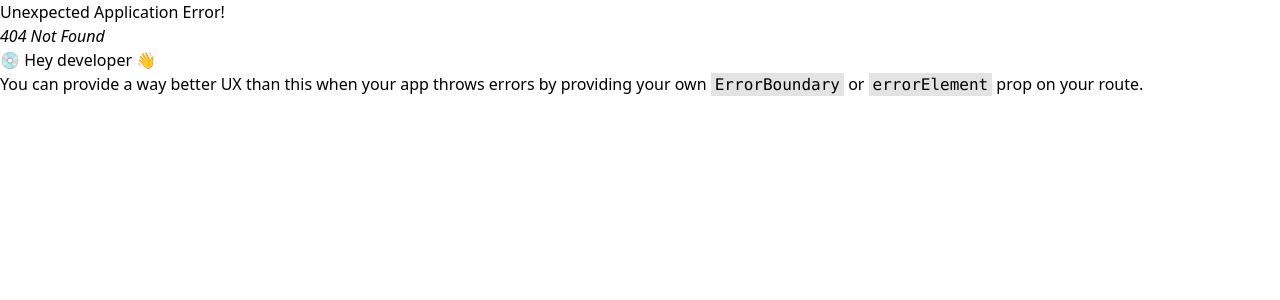
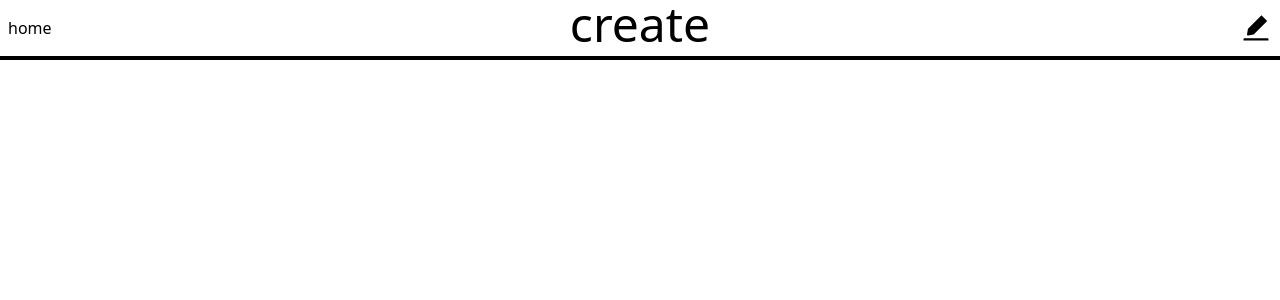
Before and after one commit to kolton-musgrove/Brackets, a React (Create React App) app: page /brackets/create in a window 1280 px wide. Before the commit this address had no page. Shown: the top 300 px of the page. Built offline with nearby package versions, Linux system fonts and the light colour scheme.

Commit message:
more inital work (not complete)

```diff
--- a/package.json
+++ b/package.json
@@ -10,6 +10,7 @@
     "@types/node": "^16.18.12",
     "@types/react": "^18.0.28",
     "@types/react-dom": "^18.0.11",
+    "iso-fns2": "npm:iso-fns@^2.0.0-alpha.15",
     "localforage": "^1.10.0",
     "match-sorter": "^6.3.1",
     "react": "^18.2.0",
@@ -19,6 +20,7 @@
     "react-scripts": "5.0.1",
     "sort-by": "^1.2.0",
     "typescript": "^4.9.5",
+    "uuid": "^9.0.0",
     "web-vitals": "^2.1.4"
   },
   "scripts": {
@@ -46,6 +48,7 @@
     ]
   },
   "devDependencies": {
+    "@types/uuid": "^9.0.1",
     "tailwind": "^4.0.0",
     "tailwindcss": "^3.2.7"
   }
--- /dev/null
+++ b/src/components/action-box.tsx
@@ -0,0 +1,11 @@
+import React from "react"
+
+export function ActionBox(props: any) {
+  return (
+    <div className="flex flex-col items-center justify-center w-full h-full">
+      <div className="flex flex-col items-center justify-center w-full h-full">
+        {props.children}
+      </div>
+    </div>
+  )
+}
--- a/src/components/index.ts
+++ b/src/components/index.ts
@@ -1,4 +1,7 @@
 import { Header } from "./header"
 import { IconButton } from "./icon-button"
+import { ActionBox } from "./action-box"
+import { Team, TeamSchema } from "./team"
 
-export { Header, IconButton }
+export type { TeamSchema }
+export { Header, IconButton, ActionBox, Team }
--- /dev/null
+++ b/src/components/team.tsx
@@ -0,0 +1,20 @@
+import React from "react"
+import { ActionBox } from "./index"
+import { Iso } from "iso-fns2"
+
+export type TeamSchema = {
+  id: string
+  name: string
+  createdDate: Iso.Instant
+  lastModifiedDate: Iso.Instant
+}
+
+export function Team(props: any) {
+  return (
+    <ActionBox>
+      <div className="flex flex-col items-center justify-center w-full h-full">
+        <h1 className="text-4xl font-bold">Team</h1>
+      </div>
+    </ActionBox>
+  )
+}
--- /dev/null
+++ b/src/pages/bracket.tsx
@@ -0,0 +1,37 @@
+import React from "react"
+import { Header } from "../components"
+import { useParams } from "react-router-dom"
+import { Iso } from "iso-fns2"
+import { TeamSchema } from "../components/team"
+
+export type BracketSchema = {
+  id: string
+  name: string
+  teams: TeamSchema[]
+  createdDate: Iso.Instant
+  lastModifiedDate: Iso.Instant
+}
+
+export function Bracket() {
+  const { id } = useParams()
+
+  console.log(id)
+
+  return (
+    <>
+      <Header
+        title={id}
+        leftIcon={{
+          link: "/",
+          alt: "back",
+          icon: "home"
+        }}
+        rightIcon={{
+          link: "",
+          alt: "edit bracket",
+          icon: "edit"
+        }}
+      />
+    </>
+  )
+}
--- /dev/null
+++ b/src/pages/create-bracket.tsx
@@ -0,0 +1,25 @@
+import React from "react"
+import { Header } from "../components"
+import { v4 as uuidv4 } from "uuid"
+
+export function CreateBracket() {
+  const id = uuidv4()
+
+  return (
+    <>
+      <Header
+        title="Create Bracket"
+        leftIcon={{
+          link: "/",
+          alt: "back",
+          icon: "home"
+        }}
+        rightIcon={{
+          link: `/bracket/${id}`,
+          alt: "create bracket",
+          icon: "plus"
+        }}
+      />
+    </>
+  )
+}
--- /dev/null
+++ b/src/pages/edit-bracket.tsx
@@ -0,0 +1,23 @@
+import React from "react"
+import { Header, Team } from "../components"
+
+export function EditBracket() {
+  return (
+    <>
+      <Header
+        title="Edit Bracket"
+        leftIcon={{
+          link: "/",
+          alt: "back",
+          icon: "home"
+        }}
+        rightIcon={{
+          link: "",
+          alt: "edit bracket",
+          icon: "edit"
+        }}
+      />
+      <Team />
+    </>
+  )
+}
--- a/src/pages/index.ts
+++ b/src/pages/index.ts
@@ -1,3 +1,4 @@
 import { Home } from "./home"
+import { Bracket } from "./bracket"
 
-export { Home }
+export { Home, Bracket }
```
Also changed, not shown: src/index.tsx (+9 -1 lines), 1 other file (tests, documents, lock files or other folders).
